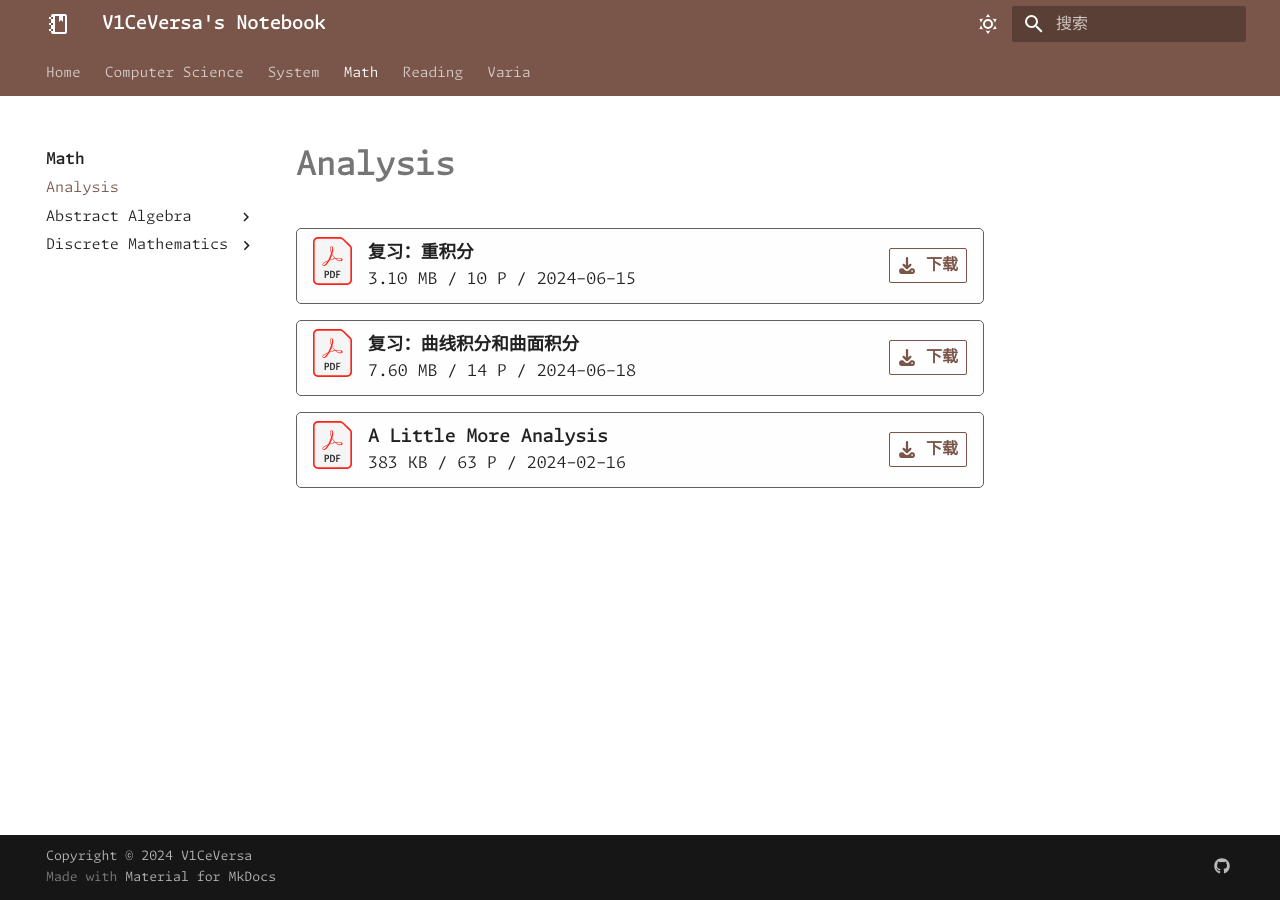
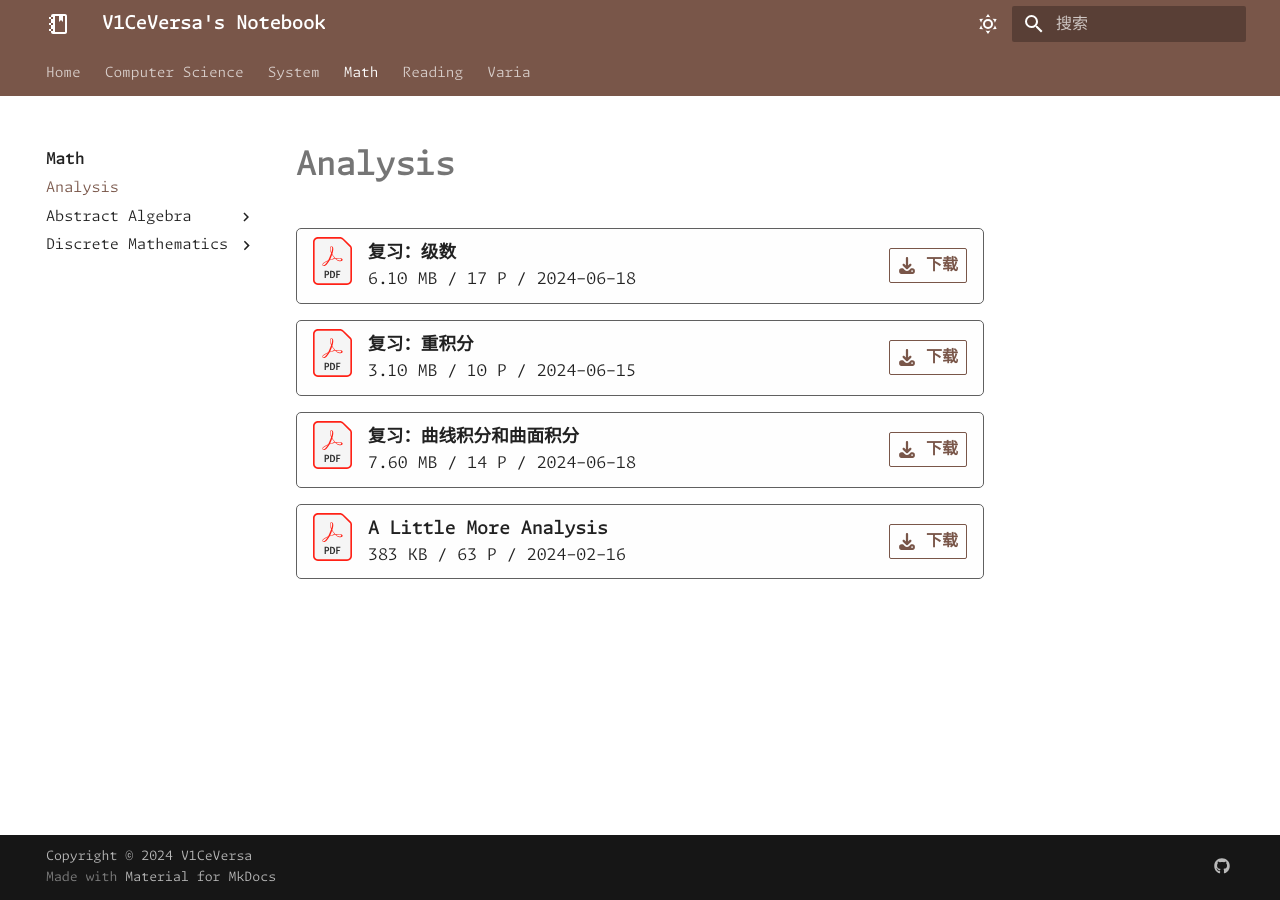
Before and after one commit to V1CeVersaa/V1CeVersaa.github.io, an MkDocs documentation site: the page built from docs/Math/Analysis.md, in a window 1280 px wide. Built offline with MkDocs 1.6.1 and Material for MkDocs 9.7.7, drawn with Linux system fonts in a browser that asks for light colours; nearby versions of some CDN libraries; some web fonts are replaced; comment, search, counter and statistics services are not loaded; a style sheet for code colours, icons or effects is not loaded.

Commit message:
update: 240618 ver3

```diff
--- a/docs/Math/Analysis.md
+++ b/docs/Math/Analysis.md
@@ -1,4 +1,13 @@
 # Analysis
+
+<div class="card file-block" markdown="1">
+<div class="file-icon"><img src="/assets/images/pdf.svg" style="height: 3em;"></div>
+<div class="file-body">
+<div class="file-title"> 复习：级数 </div>
+<div class="file-meta"> 6.10 MB / 17 P / 2024-06-18</div>
+</div>
+<a class="down-button" target="_blank" href="/Math/Analysis/mul_integral.pdf" markdown="1">:fontawesome-solid-download: 下载</a>
+</div>
 
 <div class="card file-block" markdown="1">
 <div class="file-icon"><img src="/assets/images/pdf.svg" style="height: 3em;"></div>
```
Also changed, not shown: 1 other file.
